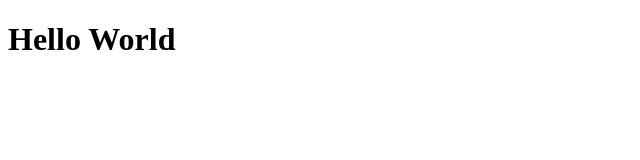
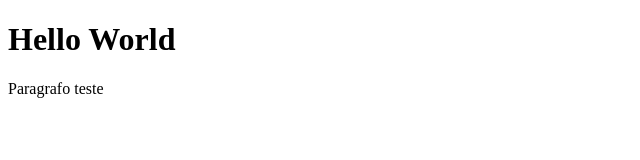
Before and after one commit to GabrielaMegaDrive/projeto-1, a plain HTML site: page projeto-1/index.html in a window 1280 px wide. Shown: the whole page, without its empty margins (0-640 px from the left). Drawn offline with Linux system fonts and the light colour scheme.

Commit message:
adicionado paragrafo

```diff
--- a/projeto-1/index.html
+++ b/projeto-1/index.html
@@ -11,5 +11,9 @@
         Hello World
 
     </h1>
+
+    <p> Paragrafo teste </p>
+
+
 </body>
 </html>
```
